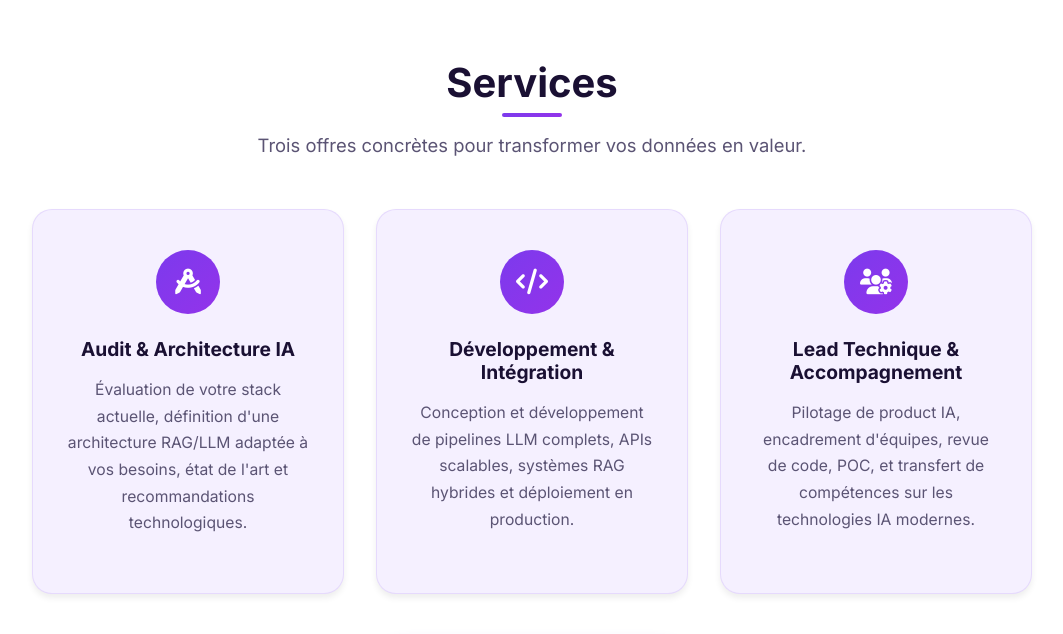
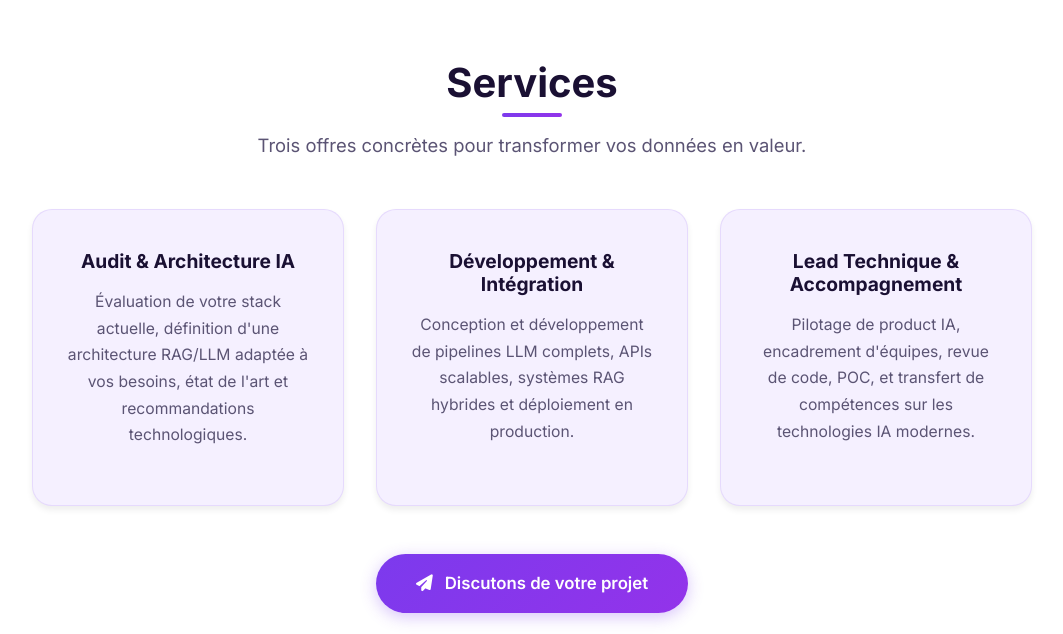
Before and after one commit to SemPhares/cv, a Flask app: page / in a window 1280 px wide. Shown: the part 1714-2348 px from the top of the page, without its empty margins (108-1171 px from the left). Run offline with Flask 3, Linux system fonts and the light colour scheme.

Commit message:
Remove service icon from services section for cleaner design

```diff
--- a/templates/index.html
+++ b/templates/index.html
@@ -144,9 +144,6 @@
             <div class="services__grid">
                 {% for item in texts.services.cards %}
                 <div class="service__card">
-                    <div class="service__icon">
-                        <i class="{{ item.icon }}"></i>
-                    </div>
                     <h3 class="service__title">{{ item.title }}</h3>
                     <p class="service__description">{{ item.description }}</p>
                 </div>
```
